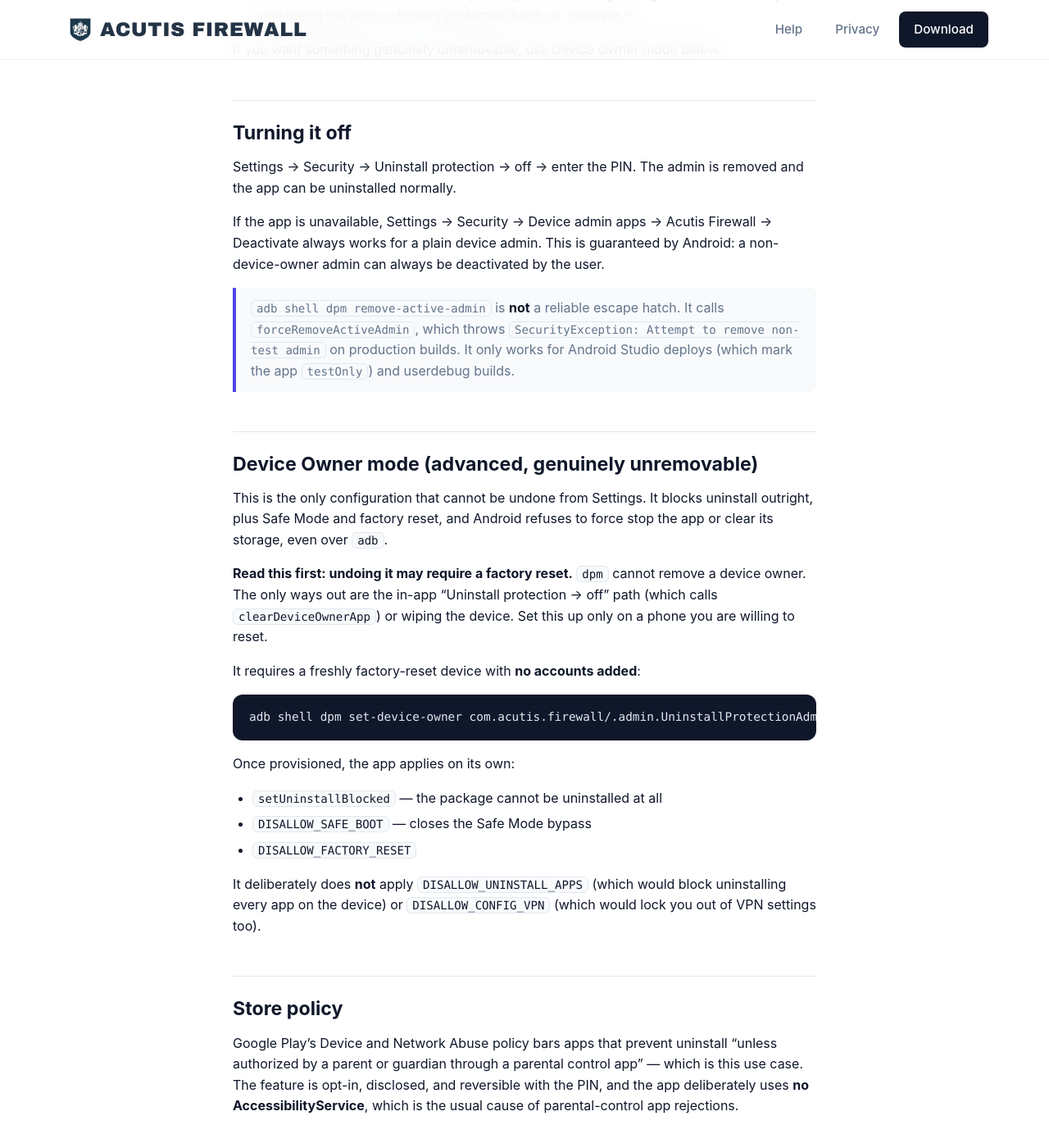
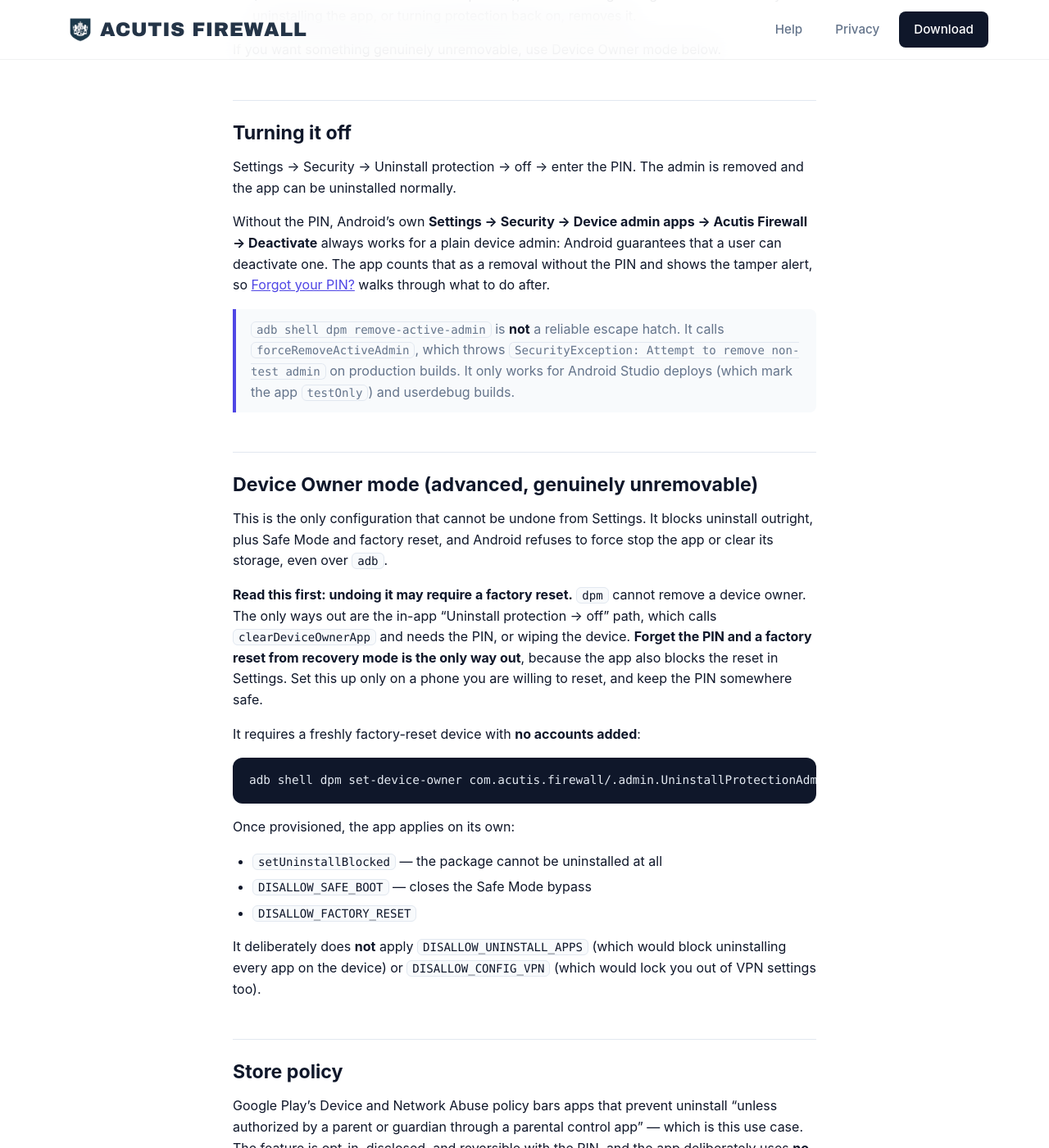
Before and after one commit to phasnox/acutis_firewall_android, a Jekyll site: the page built from docs/uninstall-protection.md, in a window 1280 px wide and 1400 px high, scrolled down 2136 px. Shown: the whole window at 82% size. Built offline with Jekyll 4.4.1, drawn with Linux system fonts in a browser that asks for light colours; our own code applies the rules of GitHub Pages for plain Markdown files; some of the changed text lies outside the part shown.

Commit message:
Add a forgot-PIN guide and link to it from the PIN prompt
There was no recovery path for a parent who forgets the PIN. The guide covers each setup: PIN only (uninstall or clear storage), PIN with uninstall protection (deactivate the device admin from Android Settings, then uninstall or clear storage and set a new PIN), and Device Owner (only a factory reset from recovery mode, since the app also blocks the one in Settings).

Every PIN prompt goes through PinDialog, which now offers Forgot PIN? opening https://acutis.castillo.sh/forgot-pin. The uninstall protection guide points to it, and its Device Owner warning now says that the in-app way out needs the PIN.

Co-Authored-By: Claude Opus 5.5 <noreply@anthropic.com>

```diff
--- a/app/src/main/res/values/strings.xml
+++ b/app/src/main/res/values/strings.xml
@@ -21,6 +21,8 @@
     <string name="confirm_pin">Confirm PIN</string>
     <string name="pin_mismatch">PINs do not match</string>
     <string name="incorrect_pin">Incorrect PIN</string>
+    <string name="forgot_pin">Forgot PIN?</string>
+    <string name="forgot_pin_url" translatable="false">https://acutis.castillo.sh/forgot-pin</string>
     <string name="pin_set_success">PIN set successfully</string>
     <string name="enable_pin">Enable PIN Protection</string>
     <string name="change_pin">Change PIN</string>
--- a/docs/uninstall-protection.md
+++ b/docs/uninstall-protection.md
@@ -13,7 +13,8 @@ Settings → Security → Device admin apps → Deactivate — a screen the app
 to, though it cannot stop the removal.
 
 Turn it on in **Settings → Security → Uninstall protection**. You need a PIN set
-first, since the PIN is what unlocks it again.
+first, since the PIN is what unlocks it again. Forgotten it? See
+[Forgot your PIN?](forgot-pin.md).
 
 ## What it stops, and what it does not
 
@@ -69,9 +70,10 @@ If you want something genuinely unremovable, use Device Owner mode below.
 Settings → Security → Uninstall protection → off → enter the PIN. The admin is
 removed and the app can be uninstalled normally.
 
-If the app is unavailable, Settings → Security → Device admin apps → Acutis Firewall
-→ Deactivate always works for a plain device admin. This is guaranteed by Android:
-a non-device-owner admin can always be deactivated by the user.
+Without the PIN, Android's own **Settings → Security → Device admin apps → Acutis
+Firewall → Deactivate** always works for a plain device admin: Android guarantees that
+a user can deactivate one. The app counts that as a removal without the PIN and shows
+the tamper alert, so [Forgot your PIN?](forgot-pin.md) walks through what to do after.
 
 > `adb shell dpm remove-active-admin` is **not** a reliable escape hatch. It calls
 > `forceRemoveActiveAdmin`, which throws `SecurityException: Attempt to remove
@@ -85,9 +87,11 @@ uninstall outright, plus Safe Mode and factory reset, and Android refuses to for
 stop the app or clear its storage, even over `adb`.
 
 **Read this first: undoing it may require a factory reset.** `dpm` cannot remove a
-device owner. The only ways out are the in-app "Uninstall protection → off" path
-(which calls `clearDeviceOwnerApp`) or wiping the device. Set this up only on a
-phone you are willing to reset.
+device owner. The only ways out are the in-app "Uninstall protection → off" path, which
+calls `clearDeviceOwnerApp` and needs the PIN, or wiping the device. **Forget the PIN
+and a factory reset from recovery mode is the only way out**, because the app also
+blocks the reset in Settings. Set this up only on a phone you are willing to reset, and
+keep the PIN somewhere safe.
 
 It requires a freshly factory-reset device with **no accounts added**:
 
```
Also changed, not shown: docs/forgot-pin.md (added, +65 -0 lines), README.md, 1 other file.
